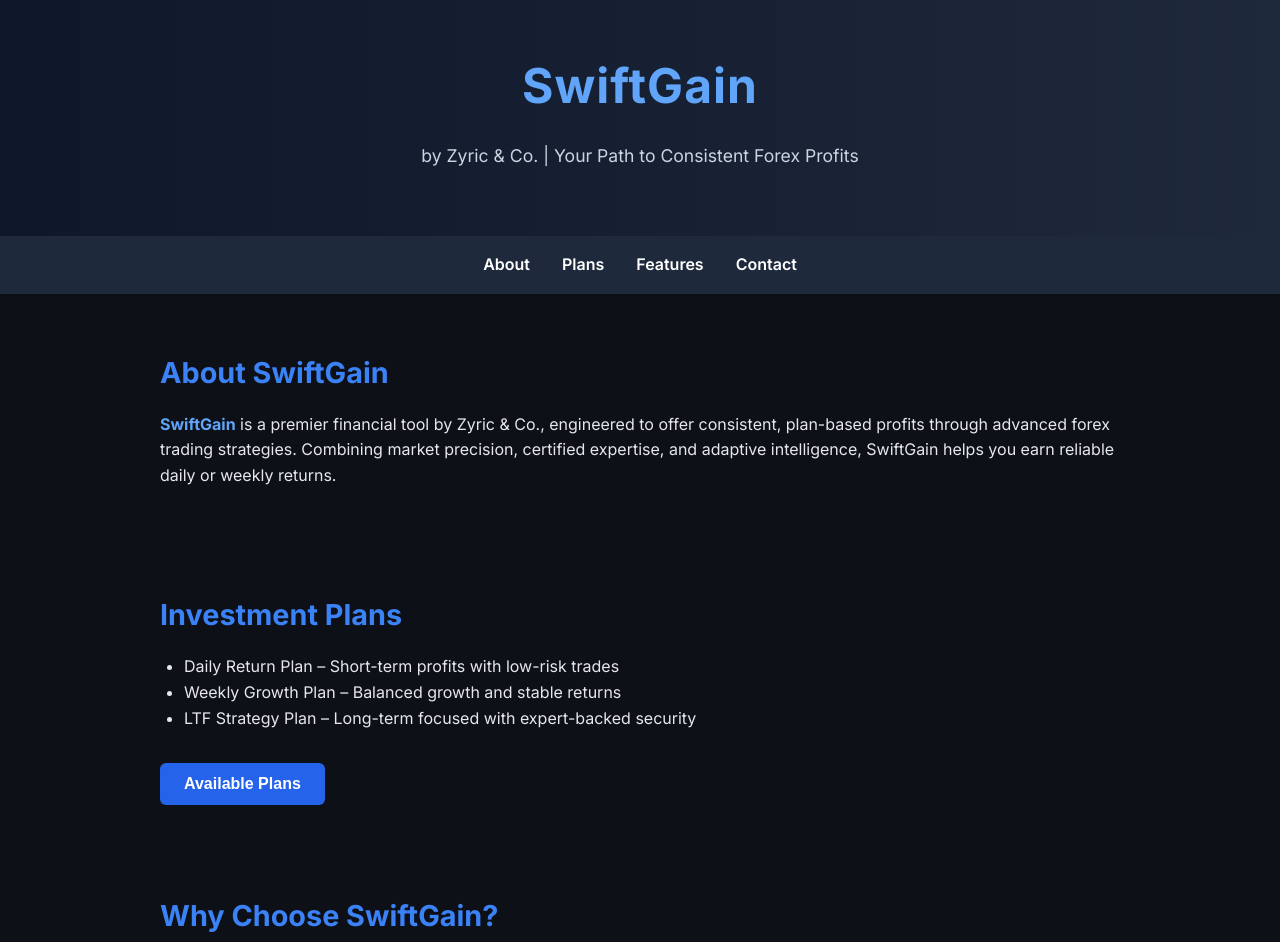
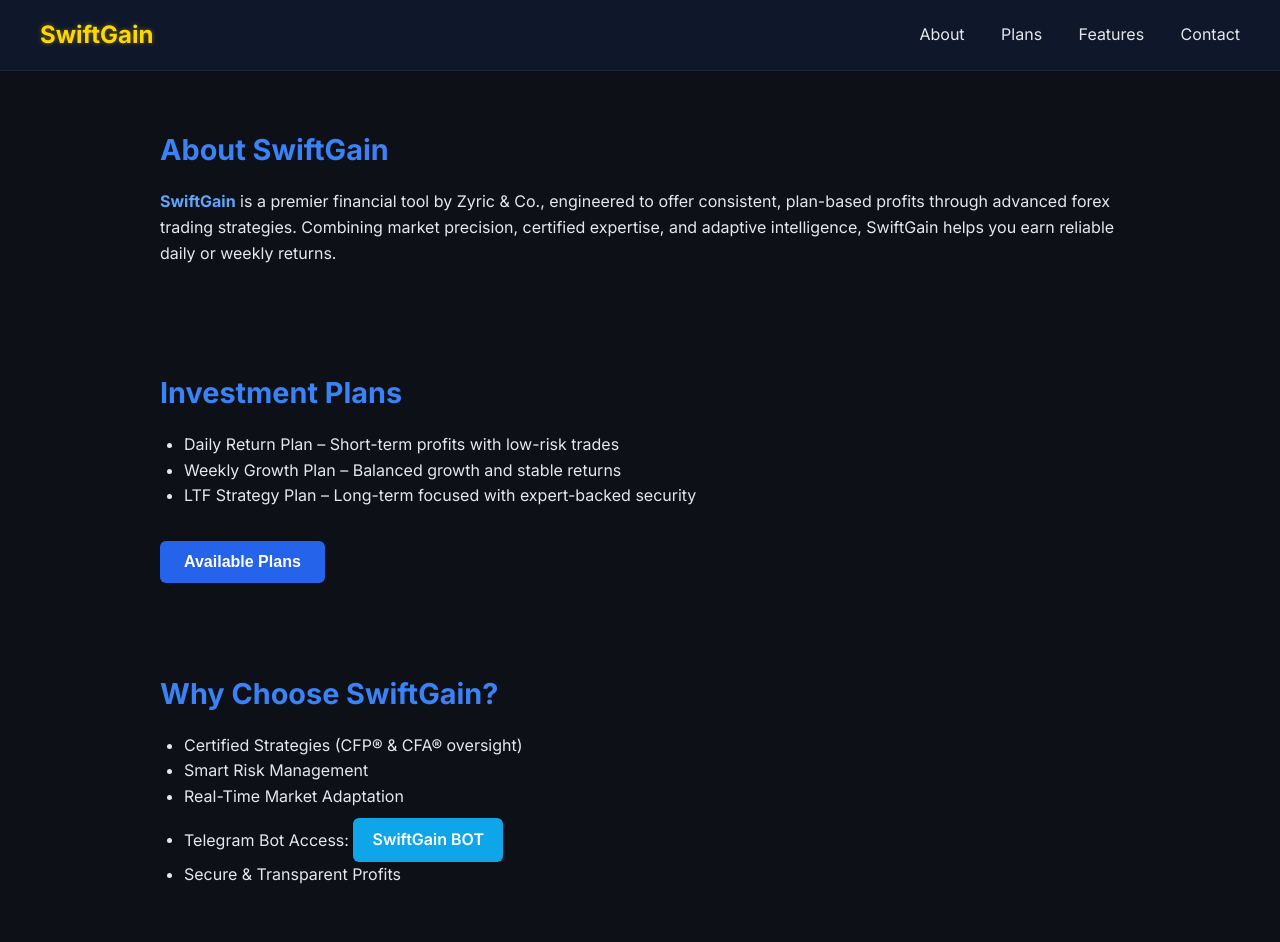
Before and after one commit to zyricCO/ZyricoSwiftGain, a plain HTML site: page index.html in a window 1280 px wide. Shown: the top 942 px of the page. Drawn offline with Linux system fonts and the light colour scheme.

Commit message:
Update index.html

```diff
--- a/index.html
+++ b/index.html
@@ -18,60 +18,67 @@
       color: #e5e7eb;
       line-height: 1.6;
     }
+
     header {
-      background: linear-gradient(to right, #0f172a, #1e293b);
-      box-shadow: 0 2px 8px rgba(0,0,0,0.3);
-      color: white;
-      padding: 3rem 1rem;
-      text-align: center;
-      animation: fadeInUp 1s ease-out;
+      background-color: #0f172a;
+      padding: 1rem 2rem;
+      border-bottom: 1px solid #1e293b;
+      animation: fadeInUp 0.8s ease-out;
+      position: sticky;
+      top: 0;
+      z-index: 999;
     }
-    header h1 {
-      font-size: 3rem;
+
+    .top-bar {
+      display: flex;
+      justify-content: space-between;
+      align-items: center;
+      max-width: 1200px;
+      margin: auto;
+    }
+
+    .logo {
+      font-size: 1.5rem;
       font-weight: 700;
-      color: #60a5fa;
-      letter-spacing: 1px;
-      margin: 0;
+      color: #FFD700;
+      text-shadow: 0 0 5px rgba(255, 215, 0, 0.4);
     }
-    header p {
-      font-size: 1.1rem;
-      color: #cbd5e1;
+
+    .nav-links a {
+      color: #e5e7eb;
+      text-decoration: none;
+      margin-left: 2rem;
+      font-weight: 500;
+      transition: color 0.3s ease;
     }
-    nav {
-      background-color: #1e293b;
-      display: flex;
-      justify-content: center;
-      gap: 2rem;
-      padding: 1rem;
-      animation: fadeInUp 1.2s ease-out;
-    }
-    nav a {
-      color: white;
-      text-decoration: none;
-      font-weight: 600;
-    }
-    nav a:hover {
+
+    .nav-links a:hover {
       color: #60a5fa;
     }
+
     section {
       max-width: 960px;
       margin: auto;
       padding: 2rem;
       animation: fadeInUp 1.4s ease-out;
     }
+
     h2 {
       color: #3b82f6;
       font-size: 1.8rem;
       margin-bottom: 1rem;
     }
+
     ul {
       list-style-type: disc;
       padding-left: 1.5rem;
     }
+
     .highlight {
       color: #60a5fa;
       font-weight: bold;
     }
+
     .plan-button {
       background-color: #2563eb;
       color: white;
@@ -84,9 +91,11 @@
       margin-top: 1rem;
       transition: background-color 0.3s;
     }
+
     .plan-button:hover {
       background-color: #1d4ed8;
     }
+
     a.button-link {
       display: inline-block;
       margin-top: 0.5rem;
@@ -97,9 +106,11 @@
       text-decoration: none;
       font-weight: 600;
     }
+
     a.button-link:hover {
       background-color: #0284c7;
     }
+
     footer {
       background-color: #0f172a;
       color: #cbd5e1;
@@ -118,16 +129,16 @@
 </head>
 <body>
   <header>
-    <h1>SwiftGain</h1>
-    <p>by Zyric & Co. | Your Path to Consistent Forex Profits</p>
+    <div class="top-bar">
+      <div class="logo">SwiftGain</div>
+      <nav class="nav-links">
+        <a href="#about">About</a>
+        <a href="#plans">Plans</a>
+        <a href="#features">Features</a>
+        <a href="#contact">Contact</a>
+      </nav>
+    </div>
   </header>
-
-  <nav>
-    <a href="#about">About</a>
-    <a href="#plans">Plans</a>
-    <a href="#features">Features</a>
-    <a href="#contact">Contact</a>
-  </nav>
 
   <section id="about">
     <h2>About SwiftGain</h2>
```
